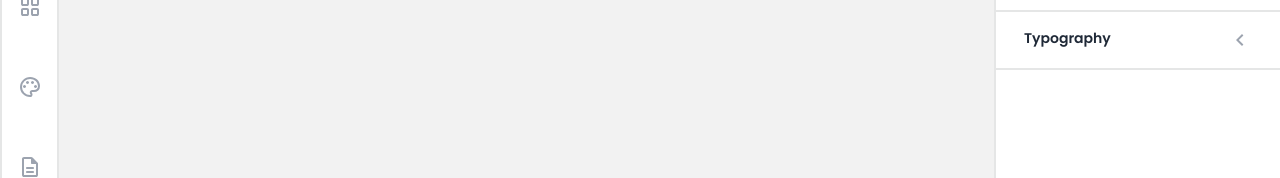
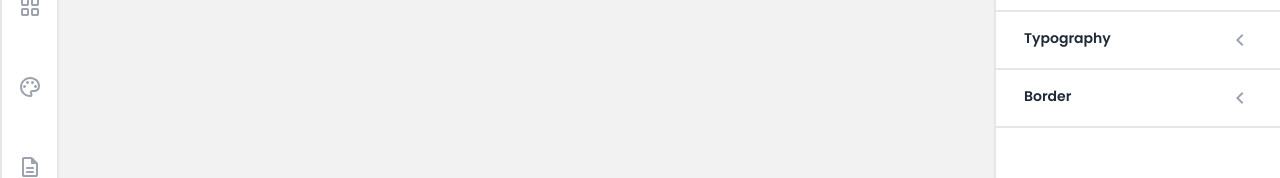
Before and after one commit to paulopariz/Builder, a Vue app: page / in a window 1280 px wide. Shown: the part 242-420 px from the top of the page. Built offline with nearby package versions, Linux system fonts and the light colour scheme.

Commit message:
component border

```diff
--- a/public/index.html
+++ b/public/index.html
@@ -4,8 +4,8 @@
     <meta charset="utf-8">
     <meta http-equiv="X-UA-Compatible" content="IE=edge">
     <meta name="viewport" content="width=device-width,initial-scale=1.0">
-    <link rel="icon" href="<%= BASE_URL %>favicon.ico">
-    <title><%= htmlWebpackPlugin.options.title %></title>
+    <link rel="icon" href="<%= BASE_URL %>favicon.png">
+    <title>Builder</title>
     <link rel="preconnect" href="https://fonts.googleapis.com">
     <link rel="preconnect" href="https://fonts.gstatic.com" crossorigin>
     <link href="https://fonts.googleapis.com/css2?family=Poppins:wght@400;500;600;700;800;900&display=swap" rel="stylesheet">
--- /dev/null
+++ b/src/components/MenuRight/BorderDrop.vue
@@ -0,0 +1,88 @@
+<template>
+  <div class="w-full border-2 border-base-300 border-x-0 border-t-0">
+    <div class="dropdown dropdown-end w-full">
+      <label
+        tabindex="0"
+        class="text-sm font-semibold py-4 px-7 flex justify-between w-full cursor-pointer"
+        >Border
+
+        <label @click="dropBorderClick" class="swap">
+          <input type="checkbox" />
+
+          <img
+            @click="dropBorderClick"
+            src="../../assets/icons/arrow.svg"
+            class="swap-off fill-current"
+          />
+
+          <img
+            @click="dropBorderClick"
+            src="../../assets/icons/arrow.svg"
+            class="swap-on fill-current -rotate-90"
+          />
+        </label>
+      </label>
+
+      <ul
+        v-show="dropSectionBorder"
+        tabindex="0"
+        class="dropdown-content w-full rounded-none menu p-2 bg-base-100 border-2 border-base-300 border-x-0 border-t-0"
+      >
+        <div class="grid grid-cols-3 gap-y-3 place-items-center p-2">
+          <div
+            class="p-2 bg-base-100 rounded-lg border-4 border-base-300 cursor-pointer hover:bg-base-200 text-xs font-semibold tracking-wider w-20 flex justify-center items-center border-solid"
+          >
+            Solid
+          </div>
+
+          <div
+            class="p-2 bg-base-100 rounded-lg border-4 border-base-300 cursor-pointer hover:bg-base-200 text-xs font-semibold tracking-wider w-20 flex justify-center items-center border-dashed"
+          >
+            Dashed
+          </div>
+          <div
+            class="p-2 bg-base-100 rounded-lg border-4 border-base-300 cursor-pointer hover:bg-base-200 text-xs font-semibold tracking-wider w-20 flex justify-center items-center border-dotted"
+          >
+            Dotted
+          </div>
+
+          <div
+            class="p-2 bg-base-100 rounded-lg border-4 border-base-300 cursor-pointer hover:bg-base-200 text-xs font-semibold tracking-wider w-20 flex justify-center items-center border-double"
+          >
+            Double
+          </div>
+          <div
+            class="p-2 bg-base-100 rounded-lg border-4 border-base-300 cursor-pointer hover:bg-base-200 text-xs font-semibold tracking-wider w-20 flex justify-center items-center border-hidden"
+          >
+            Hidden
+          </div>
+          <div
+            class="p-2 bg-base-100 rounded-lg border-4 border-base-300 cursor-pointer hover:bg-base-200 text-xs font-semibold tracking-wider w-20 flex justify-center items-center border-none"
+          >
+            None
+          </div>
+        </div>
+      </ul>
+    </div>
+  </div>
+</template>
+
+<script>
+export default {
+  name: "BorderDrop",
+
+  data() {
+    return {
+      dropSectionBorder: false,
+    };
+  },
+
+  methods: {
+    dropBorderClick() {
+      this.dropSectionBorder = !this.dropSectionBorder;
+    },
+  },
+};
+</script>
+
+<style></style>
--- a/src/components/MenuRight/MenuRight.vue
+++ b/src/components/MenuRight/MenuRight.vue
@@ -23,17 +23,20 @@
       <SizeDrop />
 
       <TypographyDrop />
+
+      <BorderDrop />
     </div>
   </div>
 </template>
 
 <script>
+import BorderDrop from "./BorderDrop.vue";
 import LayoutDrop from "./LayoutDrop.vue";
 import SizeDrop from "./SizeDrop.vue";
 import SpacingDrop from "./SpacingDrop.vue";
 import TypographyDrop from "./TypographyDrop.vue";
 export default {
-  components: { LayoutDrop, SpacingDrop, SizeDrop, TypographyDrop },
+  components: { LayoutDrop, SpacingDrop, SizeDrop, TypographyDrop, BorderDrop },
   name: "MenuRight",
 };
 </script>
```
Also changed, not shown: public/favicon.png (added), 1 other file (tests, documents, lock files or other folders).
